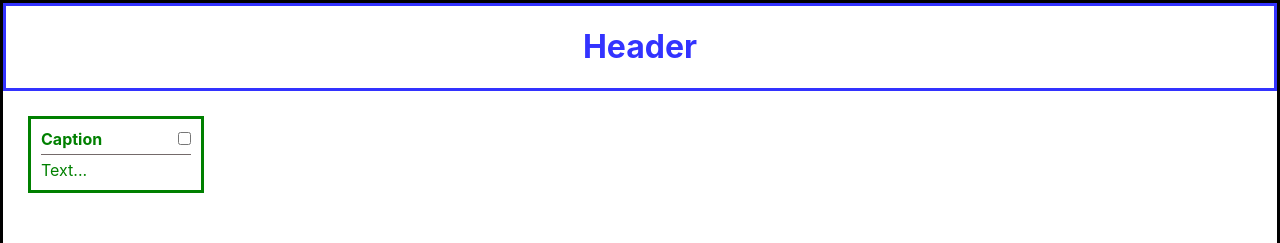
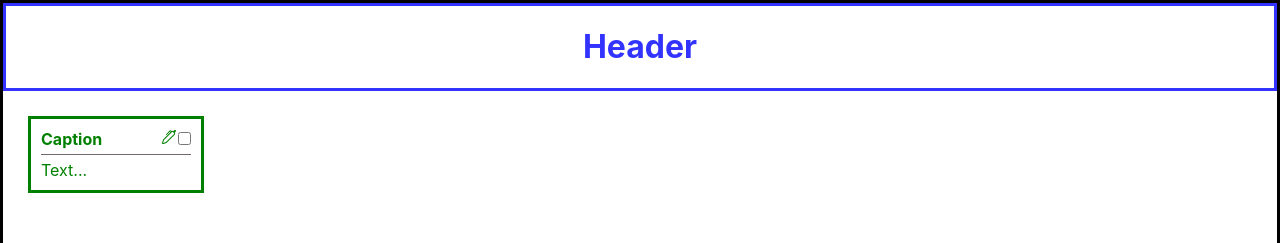
Before and after one commit to ashubenok710/IBA-ReactJS, a React (Create React App) app: page / in a window 1280 px wide. Shown: the top 243 px of the page. Built offline with nearby package versions, Linux system fonts and the light colour scheme.

Commit message:
Task3 WIP

```diff
--- a/package.json
+++ b/package.json
@@ -12,6 +12,7 @@
     "react-bootstrap": "^1.0.1",
     "react-checkbox-component": "^0.1.15",
     "react-dom": "^16.13.1",
+    "react-icons": "^3.10.0",
     "react-scripts": "3.4.1"
   },
   "scripts": {
--- a/src/App.js
+++ b/src/App.js
@@ -5,19 +5,43 @@ import "./App.css";
 import Header from "./Header";
 import Card from "./Card";
 
-function App() {
+class App extends React.Component {
+  state = {
+    firstCard: {
+      header: "Caption",
+      text: "Text...",
+    },
+  };
+
+  headerChange = (e) => {
+    this.setState({
+      firstCard: {
+        header: e.target.value,
+        text: this.state.firstCard.text,
+      },
+    });
+  };
+
+  render() {
+    const {
+      firstCard: { header, text },
+    } = this.state;
+
     return (
       <div className="App">
         <Container className="main-container">
           <Row>
-          <Header headerText="Header"> </Header>
+            <Header headerText="Header"></Header>
           </Row>
           <Row className="cardWrapper">
-          <Card headerText="Caption">Text...</Card>
+            <Card headerText={header} onHeaderChange={this.headerChange}>
+              {text}
+            </Card>
           </Row>
         </Container>
       </div>
     );
   }
+}
 
 export default App;
--- a/src/Card/Card.css
+++ b/src/Card/Card.css
@@ -18,7 +18,14 @@
     color: blue;
 }
 
-.absolute-checkbox{
+.absolute{
     position: absolute;
+}
+
+.checkbox{
     margin-left: 133px;
 }
+
+.pen{
+    margin-left: 120px;
+}
--- a/src/Card/index.js
+++ b/src/Card/index.js
@@ -1,16 +1,20 @@
 import React, { Component } from "react";
-import StatelessCheckbox from "../StatelessCheckbox/index.js";
 import "./Card.css";
 import classNames from "classnames/bind";
+import StatelessCheckbox from "../StatelessCheckbox/index.js";
+
+import { BsPen } from "react-icons/bs";
 
 class Card extends React.Component {
   constructor(props) {
     super(props);
     this.changeMethod = this.changeMethod.bind(this);
+    this.toogleEditMethod = this.toogleEditMethod.bind(this);
   }
 
   state = {
     checked: false,
+    isEdit: false,
   };
 
   changeMethod() {
@@ -19,20 +23,43 @@ class Card extends React.Component {
     });
   }
 
+  toogleEditMethod() {
+    this.setState({
+      isEdit: !this.state.isEdit,
+    });
+  }
+
   render() {
-    const { checked } = this.state;
-    var cardClass = classNames("card", this.props.className, {
+    const { checked, isEdit } = this.state;
+    const { className, headerText, children, onHeaderChange } = this.props;
+
+    var cardClass = classNames("card", className, {
       "card-checked": this.state.checked,
     });
 
     return (
       <div className={cardClass}>
         {/* alternate approach  </div><div className={`card ${checked ? "card-styled" : ""}`}>  */}
-        <span className="absolute-checkbox">
+        <span className="absolute pen" onClick={this.toogleEditMethod}>
+          <BsPen />
+        </span>
+        <span className="absolute checkbox">
           <StatelessCheckbox checked={checked} onChange={this.changeMethod} />
         </span>
-        <div className="card-header">{this.props.headerText}</div>
-        <div>{this.props.children}</div>
+
+        {isEdit ? (
+          <>
+            <div className="card-header">
+              <input value={headerText} onChange={onHeaderChange} />
+            </div>
+            <div>{children}</div>
+          </>
+        ) : (
+          <>
+            <div className="card-header">{headerText}</div>
+            <div>{children}</div>
+          </>
+        )}
       </div>
     );
   }
```
Also changed, not shown: 1 other file (tests, documents, lock files or other folders). Lines whose indentation alone changed are shown as unchanged.
